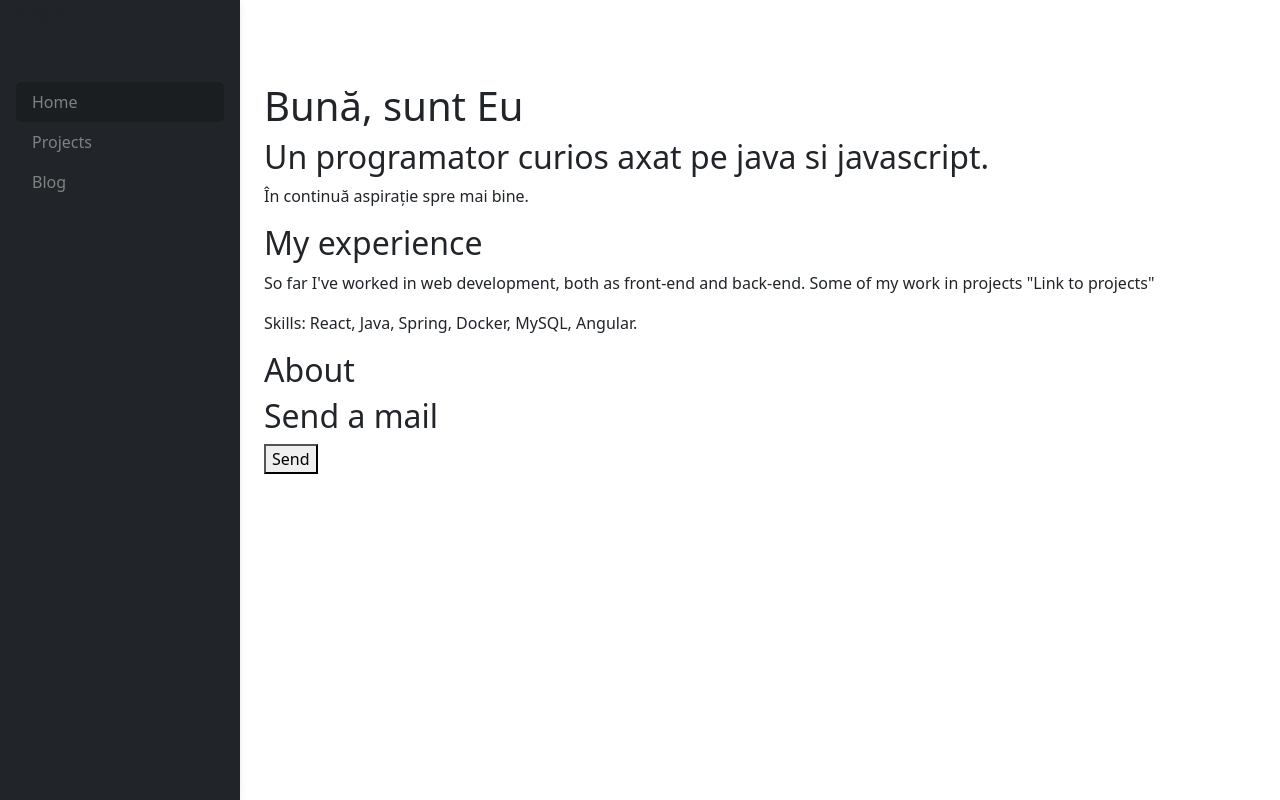
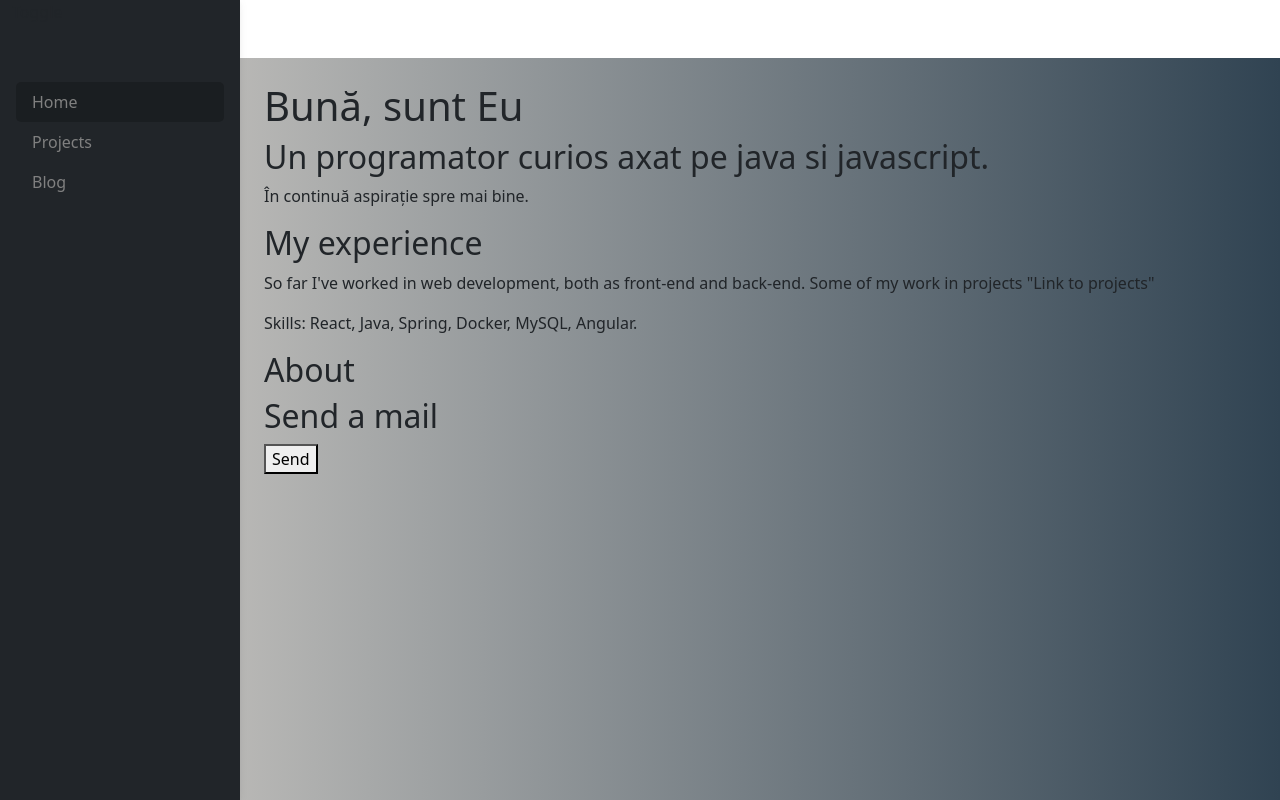
Before and after one commit to alexb997/VuePortofolio, a Vue app in the folder portofolio-front/: page / in a window 1280 px wide. Shown: the top 800 px of the page. Built offline with nearby package versions, Linux system fonts and the light colour scheme.

Commit message:
some styling

```diff
--- a/portofolio-front/src/App.vue
+++ b/portofolio-front/src/App.vue
@@ -27,4 +27,7 @@ export default {
     padding-left: 240px;
   }
 }
+main{
+  background: linear-gradient(to right, #d7d2cc 0%, #304352 100%);
+}
 </style>
--- a/portofolio-front/src/components/PostCard.vue
+++ b/portofolio-front/src/components/PostCard.vue
@@ -29,3 +29,6 @@ export default {
   },
 };
 </script>
+
+<style scoped>
+</style>
--- a/portofolio-front/src/components/ProjectCard.vue
+++ b/portofolio-front/src/components/ProjectCard.vue
@@ -45,4 +45,9 @@ export default {
   overflow: hidden;
   height: 14rem;
 }
+.button-project {
+  width: 30%;
+  float: right;
+  margin-right: 0.5rem;
+}
 </style>
```
